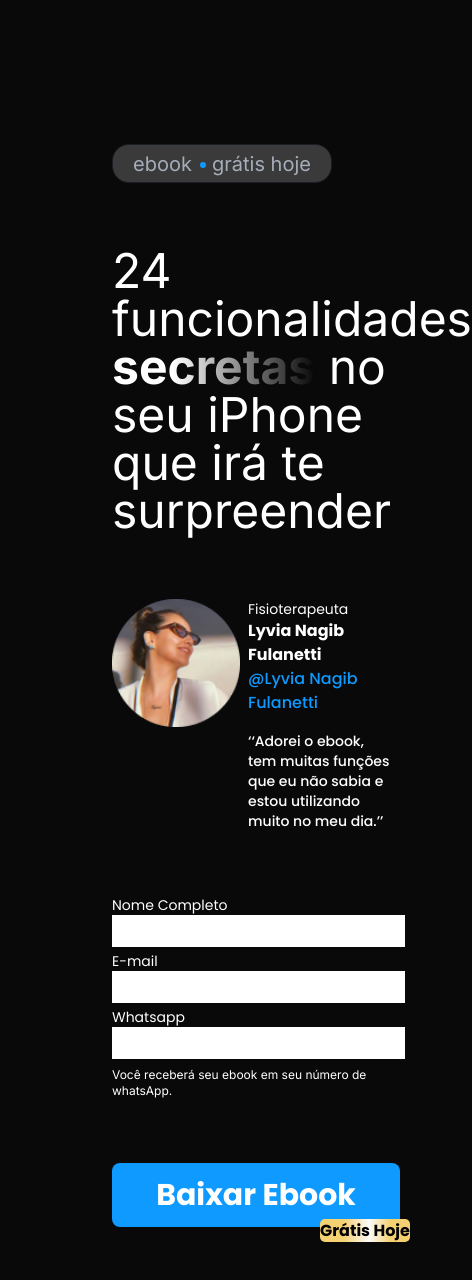
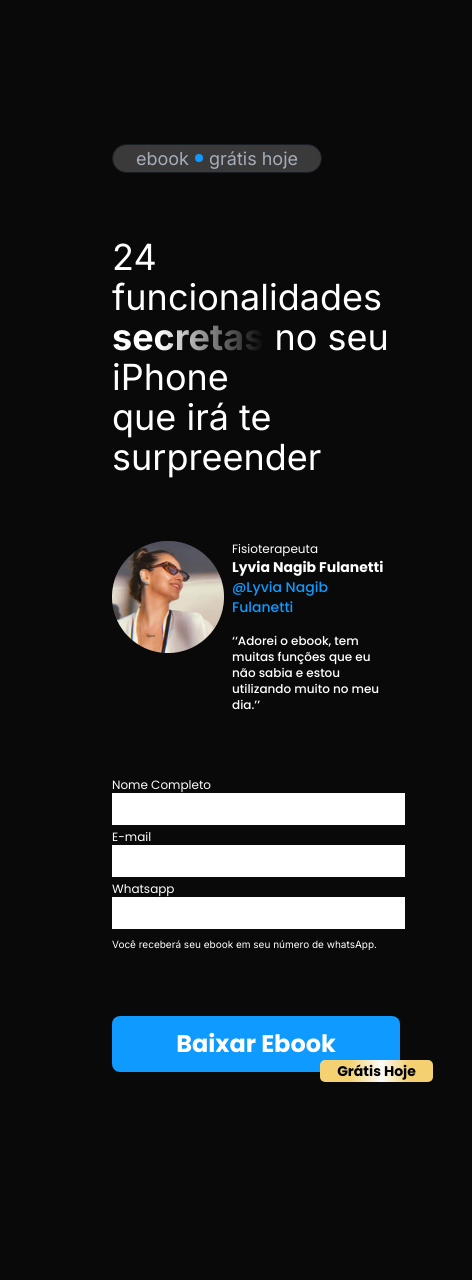
Before and after one commit to RafaelVargas29/landpage-ebook, a Next.js app: page / in a window 390 px wide. Shown: the top 1280 px of the page, 472 px wide, since content can reach past the window. After the commit the page ends 1224 px from the top, so only its background shows below. Built offline with nearby package versions, Linux system fonts and the light colour scheme.

Commit message:
third version

```diff
--- a/src/app/page.module.css
+++ b/src/app/page.module.css
@@ -52,8 +52,8 @@
 
 .blue-dot {
     position: absolute;
-    width: 6px;
-    height: 6px;
+    width: 10px;
+    height: 10px;
     border-radius: 10px;
 
     background: #0E9AFF;
@@ -70,4 +70,30 @@
     .form-and-button {
         flex-direction: column;
     }
+
+    .title {
+        width: 210px;
+        height: 29px;
+        top: 207px;
+
+        background: rgba(173, 173, 173, 0.3);
+        border-radius: 17px;
+    }
+
+    .blue-dot {
+        position: absolute;
+        width: 8px;
+        height: 8px;
+        border-radius: 10px;
+
+        background: #0E9AFF;
+    }
+
+    .btn-gold {
+        width: 113px;
+        height: 22px;
+
+        background: linear-gradient(89.89deg, #F4D171 26.38%, #FCFBF8 54.57%, #F4D071 78.51%);
+        border-radius: 5px;
+    }
 }
--- a/src/app/page.tsx
+++ b/src/app/page.tsx
@@ -9,27 +9,27 @@
 export default function Home() {
   return (
     <main className={`${styles['bg-main']} flex flex-col w-full h-screen container px-14 mx-14 gap-16`}>
-        <div className='flex flex-col gap-16 py-36'>
-          <div className={`${styles.img} hidden md:block`}>
+        <div className='flex flex-col justify-center gap-16 py-36'>
+          {/* <div className={`${styles.img} hidden md:block`}>
             <Image
               src={ebookImage}
               fill
               alt=''
               className='object-cover'
             />
-          </div>
+          </div> */}
 
           <div>
             <Title />
           </div>
 
-          <div className={`${styles['featured-text']}  text-5xl`}>
+          <div className={`${styles['featured-text']}  text-4xl md:text-5xl`}>
             <p>24 funcionalidades</p>
             <p><span className={`${styles['geadiente-text']} font-bold`}>secretas</span> no seu iPhone</p>
             <p>que irá te surpreender</p>
           </div>
 
-          <div className={`${styles.testimony}`}>
+          <div className={``}>
             <Testimony />
           </div>
 
--- a/src/components/Button.tsx
+++ b/src/components/Button.tsx
@@ -5,8 +5,11 @@
     return (
         <>
             <div className={`${poppins.className}`}>
-                <button className={`bg-landBlue rounded-lg h-16 w-72 text-3xl font-bold`}>Baixar Ebook</button>
-                <span className={`${styles['btn-gold']} relative left-52 bottom-2 text-landBlack font-bold font-sm`}>Grátis Hoje</span>
+                <button className={`bg-landBlue rounded-lg h-14 md:h-16 w-72 text-2xl md:text-3xl font-bold`}>Baixar Ebook</button>
+                <div className={`${styles['btn-gold']} flex justify-center items-center relative left-52 bottom-3 text-landBlack`}>
+                    <p className="text-sm font-bold">Grátis Hoje</p>
+                </div>
+
             </div>
         </>
     )
--- a/src/components/Form.tsx
+++ b/src/components/Form.tsx
@@ -3,7 +3,7 @@
 export default function Form () {
     return (
         <div className="flex flex-col justify-start gap-2 w-[18.339rem]">
-            <form action="" className={`${poppins.className} flex flex-col text-sm gap-1`}>
+            <form action="" className={`${poppins.className} flex flex-col text-xs md:text-sm gap-1`}>
                 <div className="flex flex-col">
                     <label htmlFor="">Nome Completo</label>
                     <input className='bg-landWhite h-8' type="name" name="email" id="name"/>
@@ -19,7 +19,7 @@
                     <input className='bg-landWhite h-8' type="whatsapp" name="whatsapp" id="whatsapp"/>
                 </div>
             </form>
-            <p className="text-xs">Você receberá seu ebook em seu número de whatsApp.</p>
+            <p className="text-[0.625rem] md:text-xs">Você receberá seu ebook em seu número de whatsApp.</p>
         </div>
     )
 }
--- a/src/components/Testimony.tsx
+++ b/src/components/Testimony.tsx
@@ -7,8 +7,8 @@
         <>
             <div className="flex flex-row gap-2 text-landWhite ">
                 <div>
-                    <div className="avatar placeholder">
-                        <div className="bg-neutral-focus text-neutral-content rounded-full w-32">
+                    <div className="avatar placeholder boder-2">
+                        <div className="bg-neutral-focus text-neutral-content rounded-full w-28 md:w-32">
                             <Image
                                 src={mask}
                                 fill
@@ -19,14 +19,14 @@
                     </div>
                 </div>
 
-                <div className="flex flex-col gap-4 w-96">
+                <div className="flex flex-col gap-4 w-80 md:w-96">
                     <div>
-                        <p className={`text-sm ${poppins.className}`}>Fisioterapeuta</p>
-                        <p className={`text-base font-bold ${poppins.className}`}>Lyvia Nagib Fulanetti</p>
-                        <p className={`text-base font-medium text-landBlue ${poppins.className}`}><a href="">@Lyvia Nagib Fulanetti</a></p>
+                        <p className={`text-xs md:text-sm ${poppins.className}`}>Fisioterapeuta</p>
+                        <p className={`text-sm md:text-base font-bold ${poppins.className}`}>Lyvia Nagib Fulanetti</p>
+                        <p className={`text-sm md:text-base font-medium text-landBlue ${poppins.className}`}><a href="">@Lyvia Nagib Fulanetti</a></p>
                     </div>
 
-                    <div className="text-sm">
+                    <div className="text-xs md:text-sm">
                         <p className={`${poppins.className} font-medium`}>‘‘Adorei o ebook, tem muitas funções que eu não sabia e estou utilizando muito no meu dia.’’</p>
                     </div>
                 </div>
--- a/src/components/Title.tsx
+++ b/src/components/Title.tsx
@@ -5,11 +5,11 @@
     return (
         <>
 
-            <span className={`${styles.title} badge badge-ghost text-xl`}>
+            <span className={`${styles.title} badge badge-ghost text-lg md:text-xl`}>
                 <p className='mr-5'>ebook</p>
                 <p>grátis hoje</p>
             </span>
-            <span className={`${styles['blue-dot']} relative top-[10.1rem] left-[12.5rem]`}></span>
+            <span className={`${styles['blue-dot']} relative top-[9.65rem] md:top-[10rem] left-[12.2rem] md:left-[12.3rem]`}></span>
         </>
     )
 }
```
